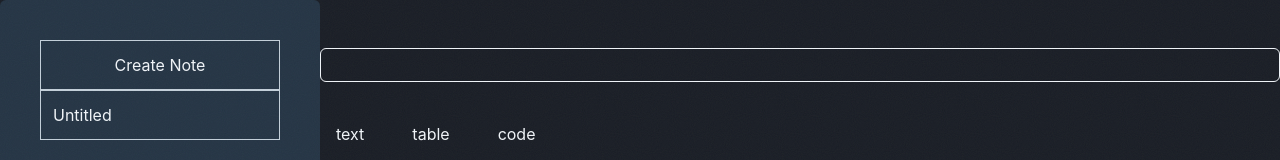
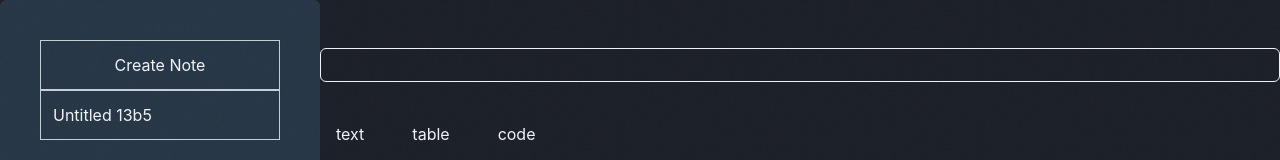
Before and after one commit to Hamzah-Ahmad/stash, a React (Vite) app: page / in a window 1280 px wide. Both pictures are taken after a click on the button "Create Note". Shown: the top 160 px of the page. Built offline with nearby package versions, Linux system fonts and the light colour scheme.

Commit message:
feat: scrolling while reorder works

```diff
--- a/src/components/search/Search.tsx
+++ b/src/components/search/Search.tsx
@@ -66,10 +66,8 @@ const Search = ({ onClose, search }: SearchProps) => {
     setFocusedNoteIndx(-1);
   }, [results]);
 
-  console.log("LOGGER - focusedNoteIndx: ", focusedNoteIndx);
 
   function onKeyDown(e: KeyboardEvent<HTMLInputElement>) {
-    console.log("LOGGER - here", e.key);
 
     if (e.key === "ArrowUp") {
       setFocusedNoteIndx((prev) => {
--- a/src/components/sidebar/Row.tsx
+++ b/src/components/sidebar/Row.tsx
@@ -1,8 +1,4 @@
-import {
-  type Dispatch,
-  type DragEvent,
-  type SetStateAction,
-} from "react";
+import { type Dispatch, type DragEvent, type SetStateAction } from "react";
 import type { NoteType } from "../../utils/db";
 
 interface RowProps {
@@ -39,7 +35,6 @@ const Row = ({
     }
   }
 
-
   return (
     <div
       className="sidebar__row"
@@ -50,7 +45,7 @@ const Row = ({
       onDrop={(e) => handleDrop(e, note)}
       draggable
     >
-      {note.title || "Untitled"}
+      {note.title || `Untitled  ${note?.id?.substring(0,4)}`}
     </div>
   );
 };
--- a/src/components/sidebar/Sidebar.tsx
+++ b/src/components/sidebar/Sidebar.tsx
@@ -1,11 +1,14 @@
-import { useState } from "react";
+import { useRef, useState } from "react";
 import { useStorageContext } from "../../context/StorageContext";
 import Row from "./Row";
 import type { NoteType } from "../../utils/db";
+import { throttle } from "../../utils/helpers";
 
 const Sidebar = () => {
   const { notes, handleSelectNote, handleUpsertNote, handleReorder } =
     useStorageContext();
+
+  const sidebarRef = useRef<HTMLDivElement>(null);
 
   const [draggedNote, setDraggedNote] = useState<NoteType | null>(null);
 
@@ -14,12 +17,28 @@ const Sidebar = () => {
     if (newNote) handleSelectNote(newNote.id);
   };
 
+  function handleScroll(dir: string) {
+    sidebarRef.current?.scrollBy({
+      [dir]: 100, // scroll down 100px
+      behavior: "smooth",
+    });
+  }
+
+  const throttledScroll = throttle(handleScroll, 450);
+
   return (
     <div className="sidebar">
       <button className="sidebar__row w-full cursor-pointer" onClick={create}>
         Create Note
       </button>
-      <div className="sidebar__items">
+      <div
+        onDragOver={() => {
+          if (draggedNote?.id) {
+            throttledScroll("bottom");
+          }
+        }}
+      ></div>
+      <div className="sidebar__items" ref={sidebarRef}>
         {notes?.map((note) => (
           <Row
             note={note}
@@ -31,6 +50,14 @@ const Sidebar = () => {
           />
         ))}
       </div>
+      <div
+        className="h-5"
+        onDragOver={() => {
+          if (draggedNote?.id) {
+            throttledScroll("top");
+          }
+        }}
+      />
     </div>
   );
 };
--- /dev/null
+++ b/src/utils/helpers.ts
@@ -0,0 +1,27 @@
+export function throttle(func: Function, delay: number) {
+  let lastRun = 0;
+  return function (this: unknown, ...args: unknown[]) {
+    const now = Date.now();
+    if (now - lastRun >= delay) {
+      lastRun = now;
+      func.apply(this, args);
+    }
+  };
+}
+// In a method or function definition, an initial parameter named this has special meaning in TypeScript. These parameters are erased during compilation:
+
+// TypeScript input with 'this' parameter
+// function fn(this: SomeType, x: number) {
+//   /* ... */
+// }
+
+// JavaScript output
+// function fn(x) {
+//   /* ... */
+// }
+
+// Reference: TS documentaion: https://www.typescriptlang.org/docs/handbook/2/classes.html
+
+//It's simply a rule baked into the TypeScript compiler — this is a reserved word in JavaScript, so TypeScript uses that to its advantage.
+// When the compiler sees a parameter literally named this, it treats it specially. No regular parameter can ever be named this because it's a reserved word:
+// jsfunction foo(this, x) {} // ❌ syntax error in JS - 'this' is reserved
```
